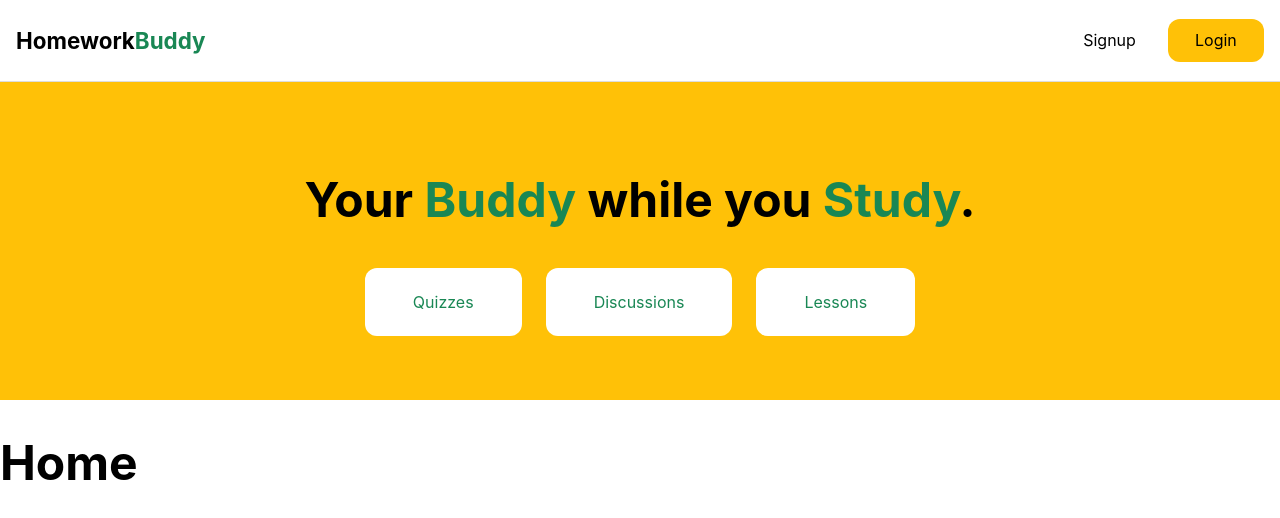
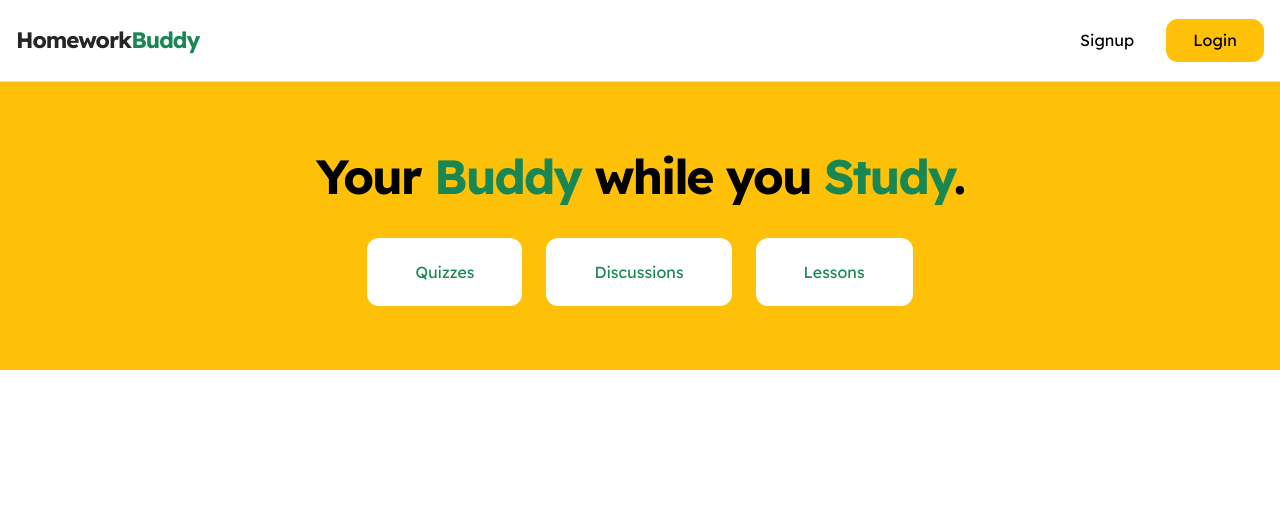
Before and after one commit to Cathella/homework_buddy_react, a React (Create React App) app: page / in a window 1280 px wide. Shown: the top 518 px of the page. Built offline with nearby package versions, Linux system fonts and the light colour scheme.

Commit message:
Add more components

```diff
--- /dev/null
+++ b/src/components/Header.js
@@ -0,0 +1,21 @@
+import React from "react";
+import './Nav.css';
+import { Link } from "react-router-dom";
+
+const Header = (props) => {
+  return (
+    <section>
+      <h1 class="mb-5 fw-bold">
+        Your <span>Buddy </span>
+        while you <span>Study</span>.
+      </h1>
+      <div className="products">
+        <Link to="/quizzes"><div>Quizzes</div></Link>
+        <Link to="/discussions"><div>Discussions</div></Link>
+        <Link to="/quizzes"><div>Lessons</div></Link>
+      </div>
+    </section>
+  )
+}
+
+export default Header;
--- a/src/components/Nav.css
+++ b/src/components/Nav.css
@@ -15,7 +15,8 @@ header a {
   text-decoration: none;
   font-weight: bold;
   font-size: 1.4rem;
-  color: #000;
+  color: #252525;
+  letter-spacing: -1px;
 }
 
 .logo span {
@@ -47,6 +48,8 @@ section {
 
 h1 {
   font-size: 3rem;
+  margin: 1rem 0 2rem;
+  letter-spacing: -2px;
 }
 
 h1 span {
--- a/src/components/Nav.js
+++ b/src/components/Nav.js
@@ -12,17 +12,6 @@ const Nav = (props) => {
           <Link to="/auth/login" className="btn btn-login"><div>Login</div></Link>
         </nav>
       </header>
-      <section>
-        <h1 class="mb-5 fw-bold">
-          Your <span>Buddy </span>
-          while you <span>Study</span>.
-        </h1>
-        <div className="products">
-          <Link to="/quizzes"><div>Quizzes</div></Link>
-          <Link to="/discussions"><div>Discussions</div></Link>
-          <Link to="/quizzes"><div>Lessons</div></Link>
-        </div>
-      </section>
     </>
   )
 }
--- a/src/index.css
+++ b/src/index.css
@@ -1,13 +1,8 @@
-body {
+@import url('https://fonts.googleapis.com/css2?family=Lexend+Deca:wght@400;700&display=swap');
+
+* {
+  font-family: 'Lexend Deca', sans-serif;
+  padding: 0;
   margin: 0;
-  font-family: -apple-system, BlinkMacSystemFont, 'Segoe UI', 'Roboto', 'Oxygen',
-    'Ubuntu', 'Cantarell', 'Fira Sans', 'Droid Sans', 'Helvetica Neue',
-    sans-serif;
-  -webkit-font-smoothing: antialiased;
-  -moz-osx-font-smoothing: grayscale;
+  box-sizing: border-box;
 }
-
-code {
-  font-family: source-code-pro, Menlo, Monaco, Consolas, 'Courier New',
-    monospace;
-}
--- a/src/pages/Home.js
+++ b/src/pages/Home.js
@@ -1,7 +1,13 @@
 import React from "react";
+import Header from "../components/Header";
+import { Link } from "react-router-dom";
 
 const Home = (props) => {
-  return <h1>Home</h1>
+  return (
+    <>
+      <Header />
+    </>
+  )
 }
 
 export default Home;
```
Also changed, not shown: src/pages/Discussion.js (added, +7 -0 lines), src/pages/Lesson.js (added, +7 -0 lines), src/pages/Quiz.js (added, +7 -0 lines).
